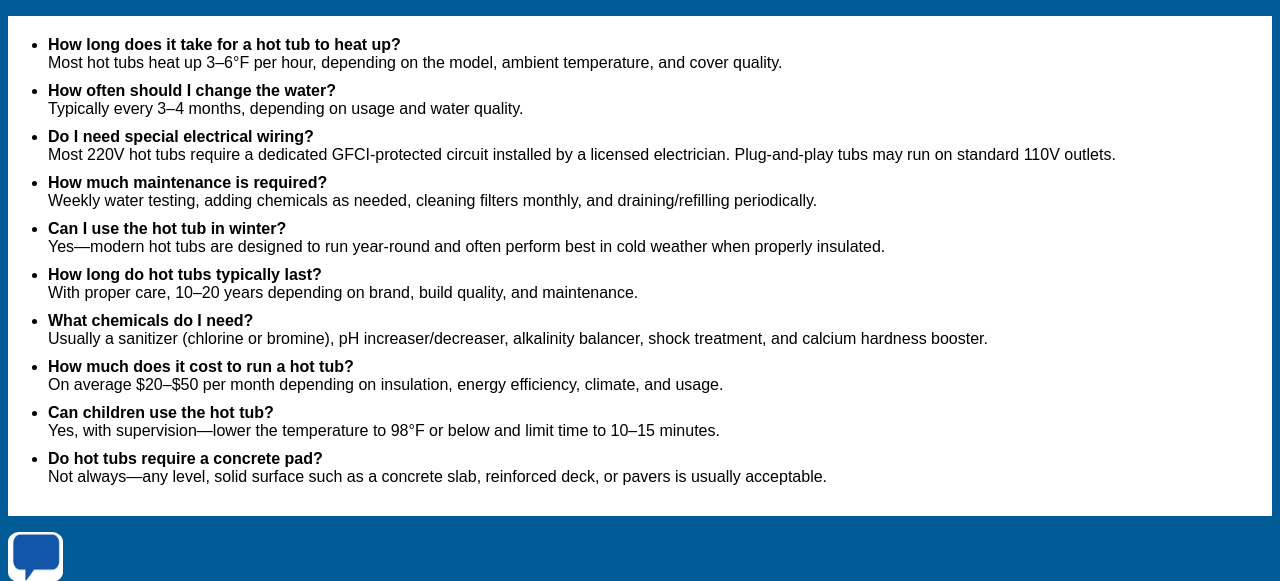
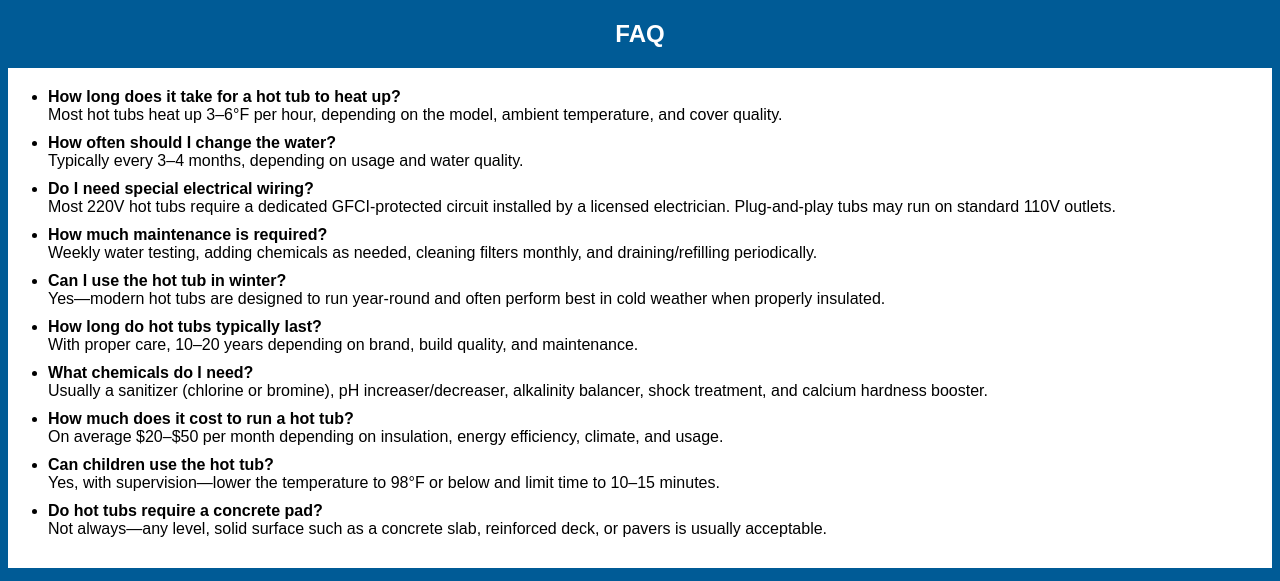
Before and after one commit to davooos/CSCI331-Final-Site, a Flask app: page /faq in a window 1280 px wide. Shown: the part 87-668 px from the top of the page. Run offline with Flask 3, Linux system fonts and the light colour scheme.

Commit message:
complete

```diff
--- a/templates/faq.html
+++ b/templates/faq.html
@@ -3,6 +3,7 @@
 {% block title %}FAQ{% endblock %}
 
 {% block content %}
+<h2>FAQ</h2>
 <div>
     <ul class="faq-list">
         <li>
```
